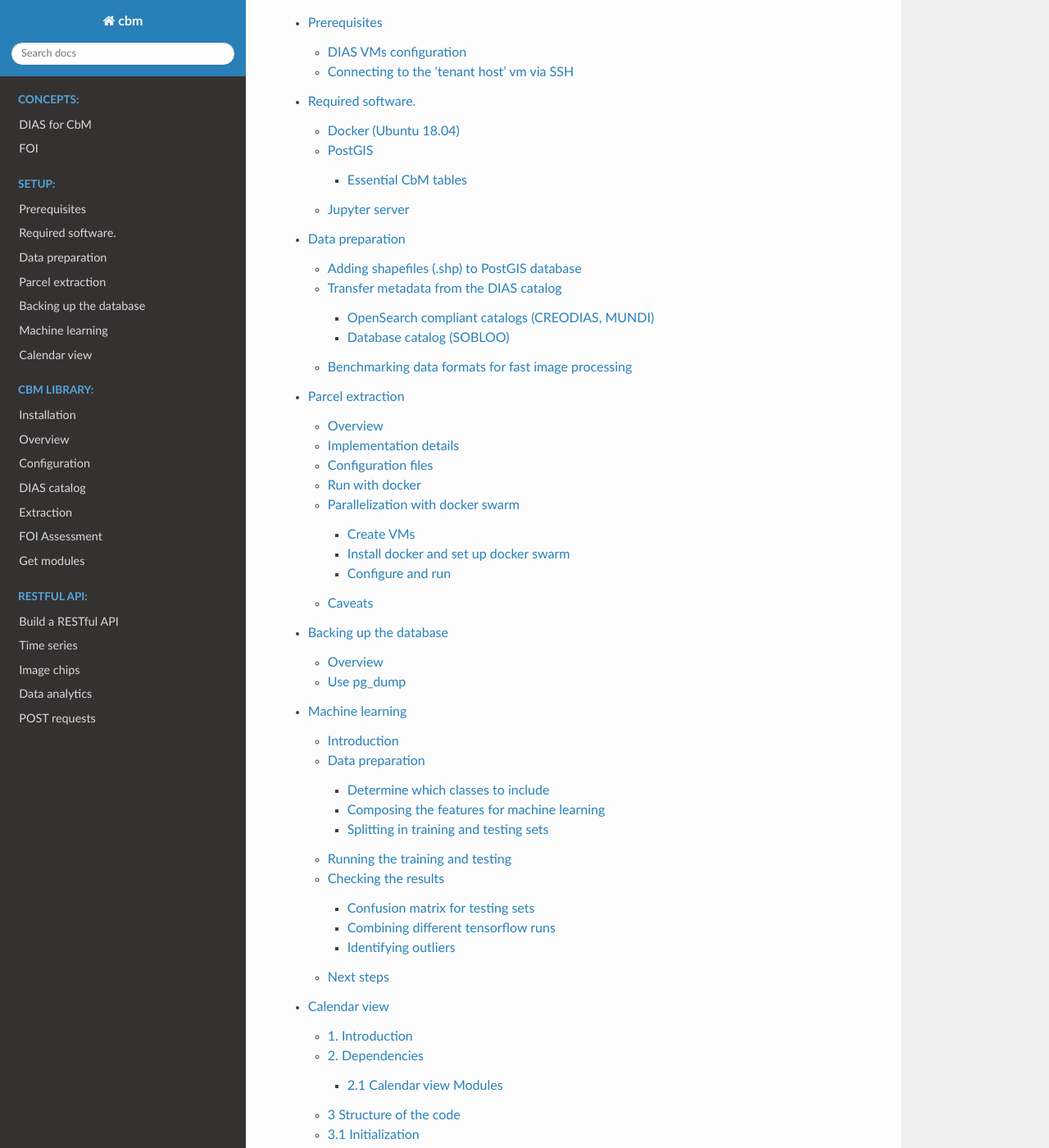
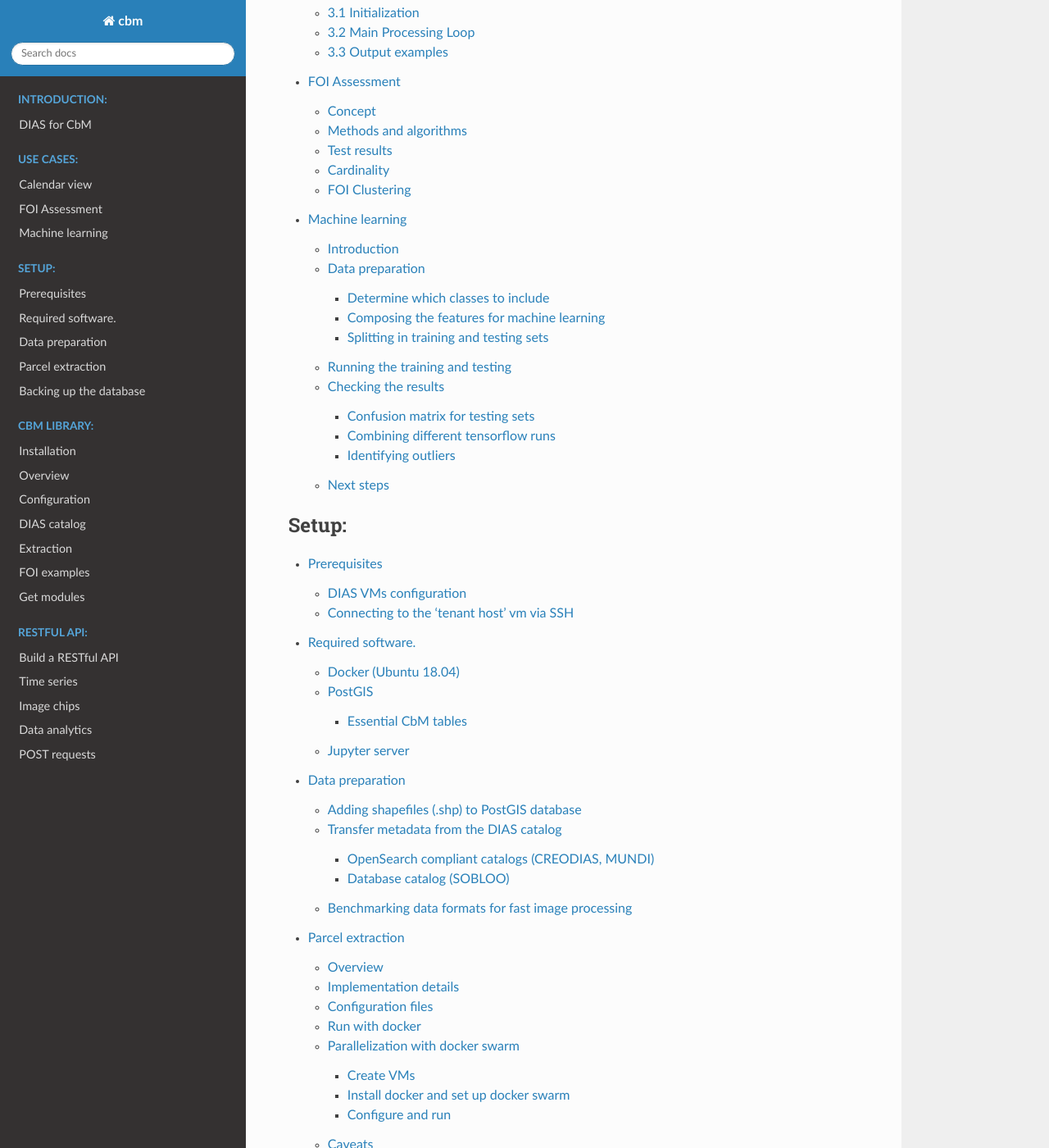
Before and after one commit to ec-jrc/cbm, a Sphinx documentation site: the page built from docs/index.rst, in a window 1280 px wide and 1400 px high, scrolled down 551 px. Shown: the whole window at 82% size. Built offline with Sphinx 7.4.7 and the Read the Docs theme 2.0.0, drawn with Linux system fonts in a browser that asks for light colours; pages that are not in the unit, such as notebooks, are missing from menus; some of the changed text lies outside the part shown.

Commit message:
Update documentation

```diff
--- a/docs/cbm_foi.md
+++ b/docs/cbm_foi.md
@@ -1,4 +1,4 @@
-# FOI Assessment
+# FOI examples
 
 **FOI Assessment: Heterogeneity and Cardinality**
 
--- a/docs/index.rst
+++ b/docs/index.rst
@@ -4,10 +4,18 @@
 
 .. toctree::
    :maxdepth: 3
-   :caption: Concepts:
+   :caption: Introduction:
 
-   concept_dias4cbm
-   concept_foi
+   intro_dias4cbm
+
+
+.. toctree::
+   :maxdepth: 3
+   :caption: Use cases:
+
+   uc_calendar
+   uc_foi
+   uc_ml
 
 
 .. toctree::
@@ -18,8 +26,6 @@
    setup_prepare
    setup_extract
    setup_db_backup
-   setup_ml
-   setup_calendar
 
 
 .. toctree::
@@ -27,7 +33,7 @@
    :caption: cbm library:
 
    cbm_install
-   cbm-overview
+   cbm_overview
    cbm_config
    cbm_card
    cbm_ext
--- a/docs/concept_foi.md
+++ b/docs/uc_foi.md
@@ -1,4 +1,4 @@
-# FOI
+# FOI Assessment
 
 ## Concept
 
```
Also changed, not shown: docs/cbm_get.md (+2 -0 lines), docs/cbm_overview.md (renamed from docs/cbm-overview.md), docs/intro_dias4cbm.md (renamed from docs/concept_dias4cbm.md), docs/uc_calendar.md (renamed from docs/setup_calendar.md), docs/uc_ml.md (renamed from docs/setup_ml.md).
